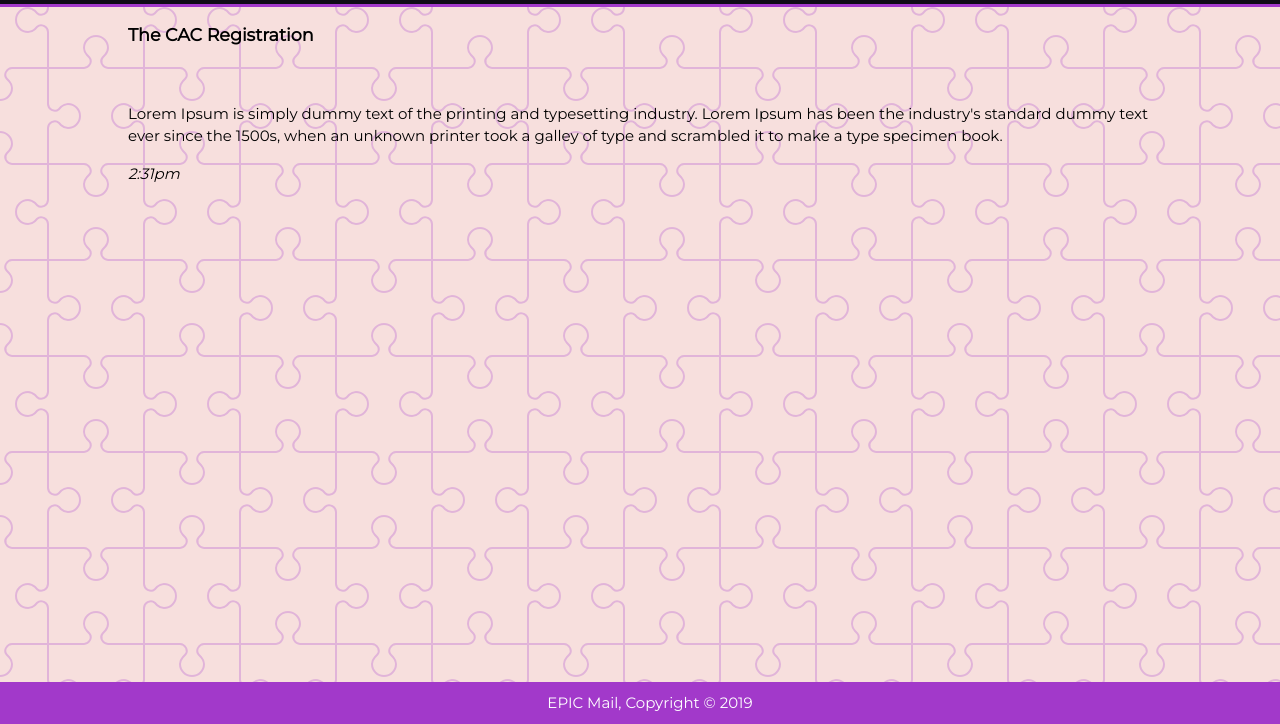
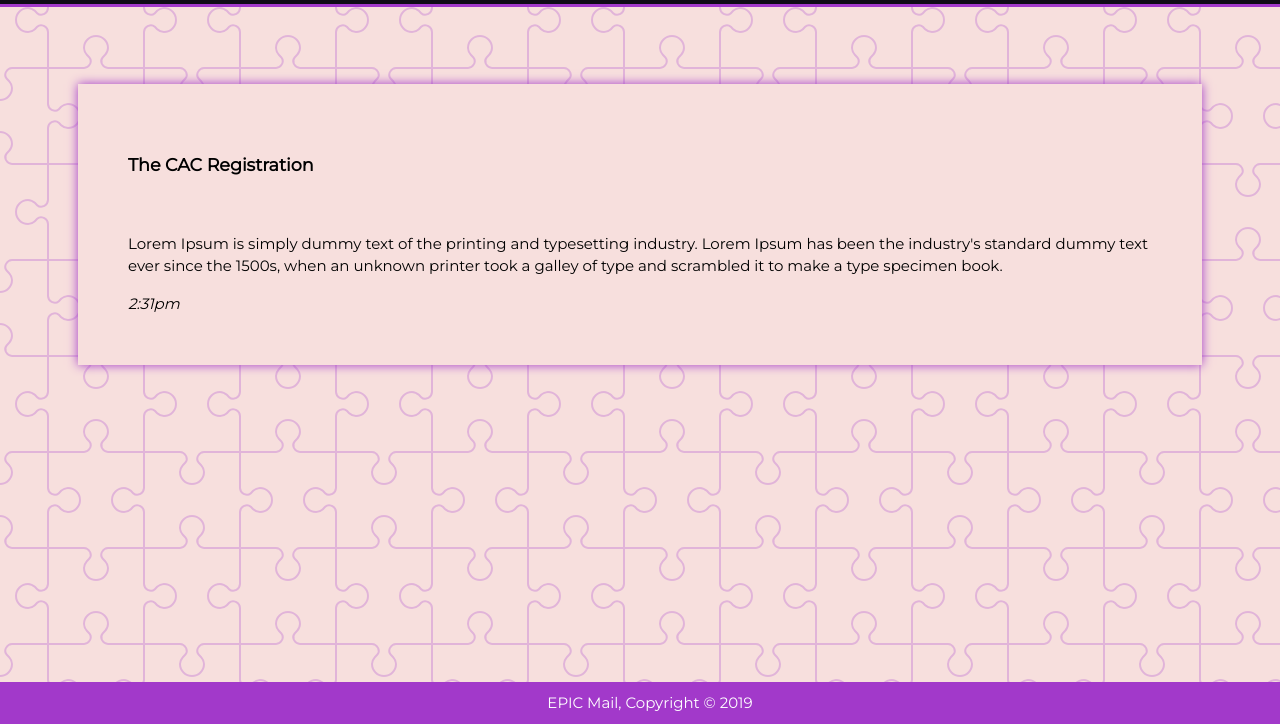
Before and after one commit to Doctor-Vee/EPIC-Mail, a website: page UI/html/messagesingle.html in a window 1280 px wide. Shown: the part 76-800 px from the top of the page. Drawn offline with Linux system fonts and the light colour scheme.

Commit message:
Feat(user): Edit User Interface
- Edit backgrounds for places where texts exist on main background
[#164679718]

```diff
--- a/UI/css/styles.css
+++ b/UI/css/styles.css
@@ -46,6 +46,11 @@ body {
 
 .center p, h2 {
   text-align: center;
+}
+
+.patternless{
+  background-color: #f7dfdd;
+  box-shadow: 0 0 10px #a239ca;
 }
 
 ul a:hover {
--- a/UI/html/messagesingle.html
+++ b/UI/html/messagesingle.html
@@ -77,9 +77,9 @@
       </a>
     </ul>
   </aside>
-
-    <section class="container">
-        <aside id="messageSingle" class="pb50">
+  <div id="headerSpace"></div>
+  <section class="container patternless pb50 pt50 pr50 pl50">
+    <aside id="messageSingle">
 
       <h3>The CAC Registration</h3><br />
       <p>Lorem Ipsum is simply dummy text of the printing and typesetting industry. Lorem Ipsum has
@@ -87,9 +87,6 @@
         type and scrambled it to make a type specimen book.
       </p>
       <i>2:31pm</i><br />
-
-
-
     </aside>
   </section>
   <div id="headerSpace"></div>
```
Also changed, not shown: UI/html/about.html (+2 -2 lines), UI/html/userprofile.html (+2 -2 lines), index.html (+1 -1 lines). Lines whose indentation alone changed are shown as unchanged.
